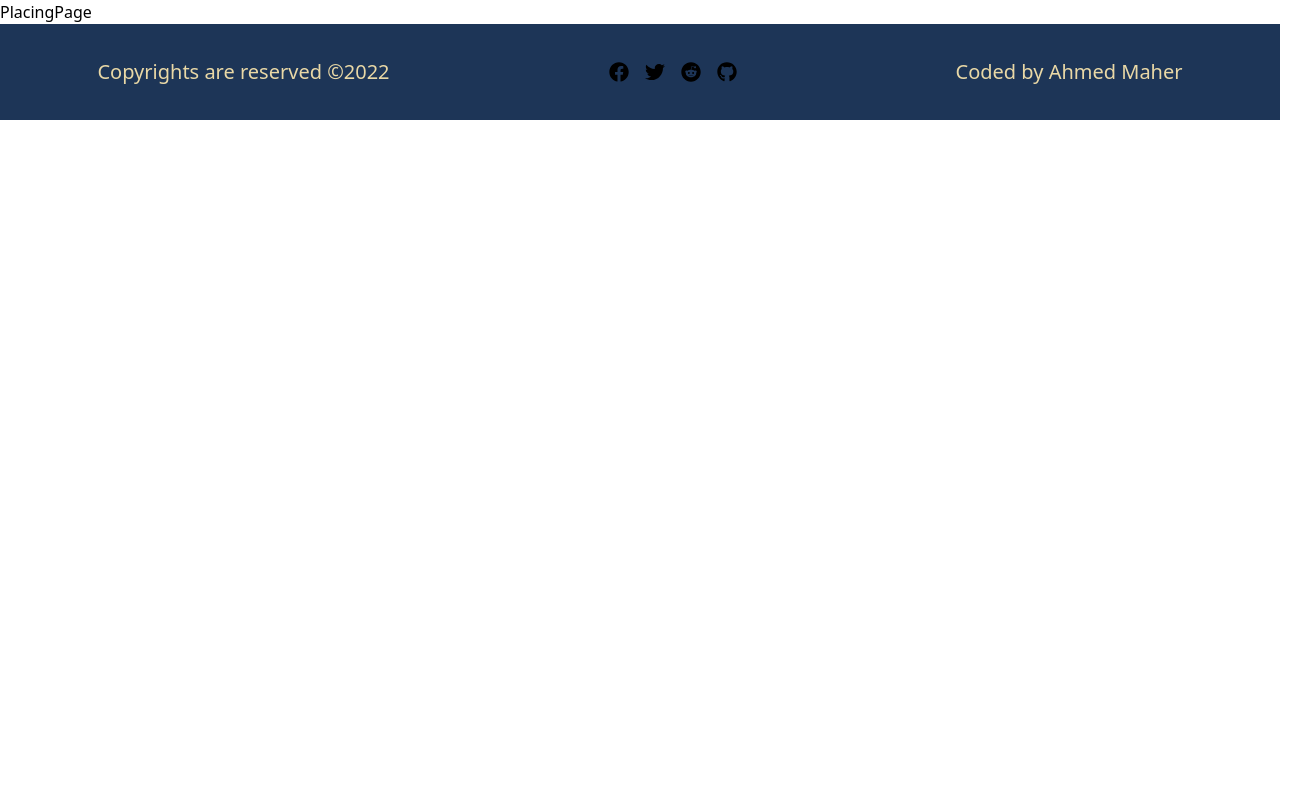
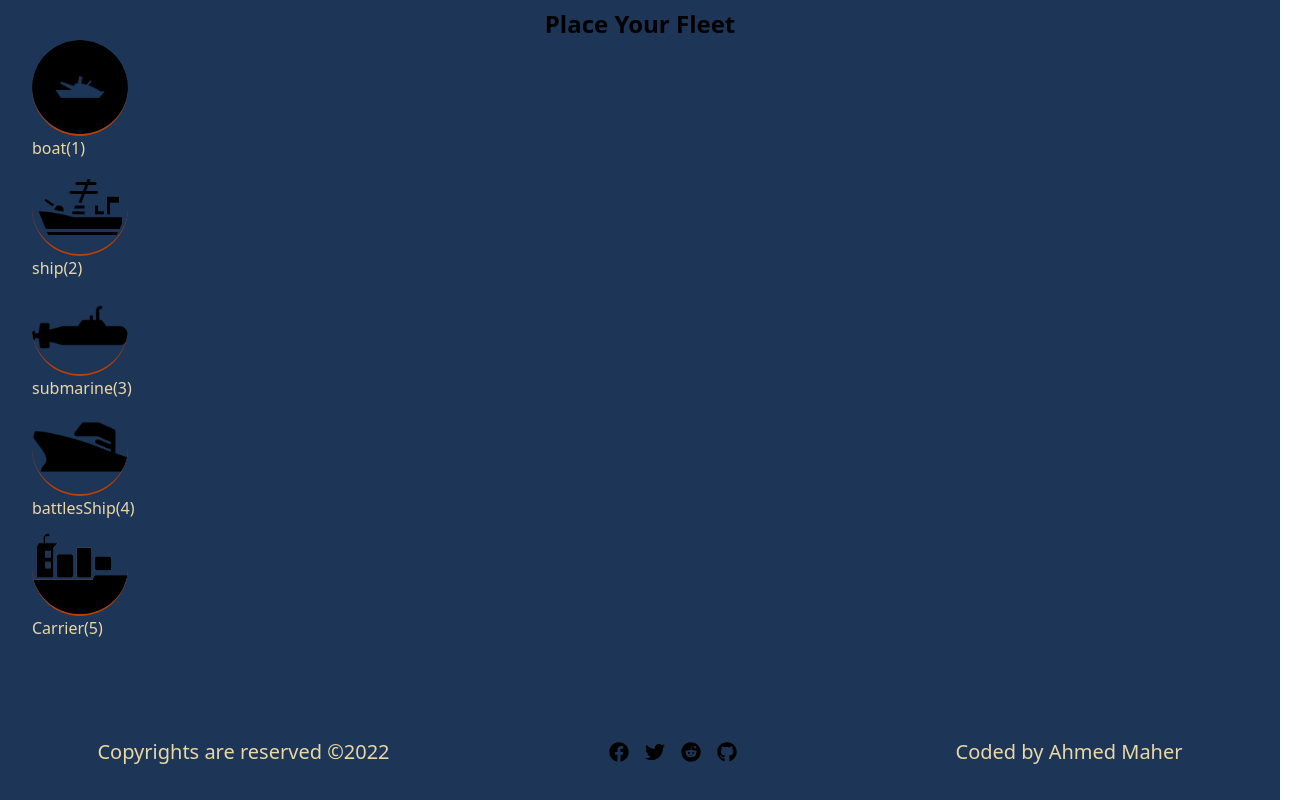
Before and after one commit to ahmedmaher2481998/react-battleships, a React (Create React App) app: page /placing in a window 1280 px wide. Shown: the whole page, 1312 px wide, since content can reach past the window. Built offline with nearby package versions, Linux system fonts and the light colour scheme.

Commit message:
fleet is in place

```diff
--- a/src/assests/index.js
+++ b/src/assests/index.js
@@ -4,5 +4,6 @@
 import explosion from "./explosion.png";
 import submarine from "./submarine.png";
 import heroVideo from "./herovideo.mp4";
+import carrier from "./Carrier.png";
 //exporting assests for use
-export { heroVideo, battlesShip, ship, submarine, boat, explosion };
+export { heroVideo, battlesShip, ship, submarine, boat, explosion, carrier };
--- a/src/index.css
+++ b/src/index.css
@@ -23,6 +23,9 @@
 	.inputtext {
 		@apply bg-gray-50 border border-gray-300 text-gray-900 text-sm rounded-lg focus:ring-blue-500 focus:border-blue-500 block w-full p-2.5 dark:bg-gray-700 dark:border-gray-600 dark:placeholder-gray-400 dark:text-white dark:focus:ring-blue-500 dark:focus:border-blue-500;
 	}
+	.item {
+		@apply w-24 h-24 transition-all hover:scale-110 duration-300 ease-in-out border-b-2  hover:bg-lightblue rounded-full border-orange;
+	}
 }
 body {
 	height: 100vh;
--- a/src/pages/PlacingPage.js
+++ b/src/pages/PlacingPage.js
@@ -1,7 +1,46 @@
 import React from "react";
-
+import { boat, battlesShip, submarine, ship, carrier } from "../assests";
+import {} from "../components";
 const PlacingPage = () => {
-	return <div>PlacingPage</div>;
+	return (
+		<div className='flex flex-col justify-start items-center p-2 bg-mainblue text-bage h-[var(--contentHeight)]'>
+			<h1 className='text-2xl text-black font-bold'>Place Your Fleet </h1>
+			<div className=' absolute'>
+				<div className=' w-screen '>
+					<div className='relative  left-8 top-8' id='fleet'>
+						<span>
+							<img src={boat} alt='boat' className='item' />{" "}
+							<p>boat(1)</p>
+						</span>
+						<span>
+							<img src={ship} alt='ship' className='item' />{" "}
+							<p>ship(2)</p>
+						</span>
+						<span>
+							<img
+								src={submarine}
+								alt='submarine'
+								className='item'
+							/>{" "}
+							<p>submarine(3)</p>
+						</span>
+						<span>
+							<img
+								src={battlesShip}
+								alt='battlesShip'
+								className='item'
+							/>
+							<p>battlesShip(4)</p>
+						</span>
+						<span>
+							<img src={carrier} alt='carrier' className='item' />{" "}
+							<p>Carrier(5) </p>
+						</span>
+					</div>
+				</div>
+			</div>
+		</div>
+	);
 };
 
 export default PlacingPage;
```
Also changed, not shown: src/assests/Carrier.png (added).
